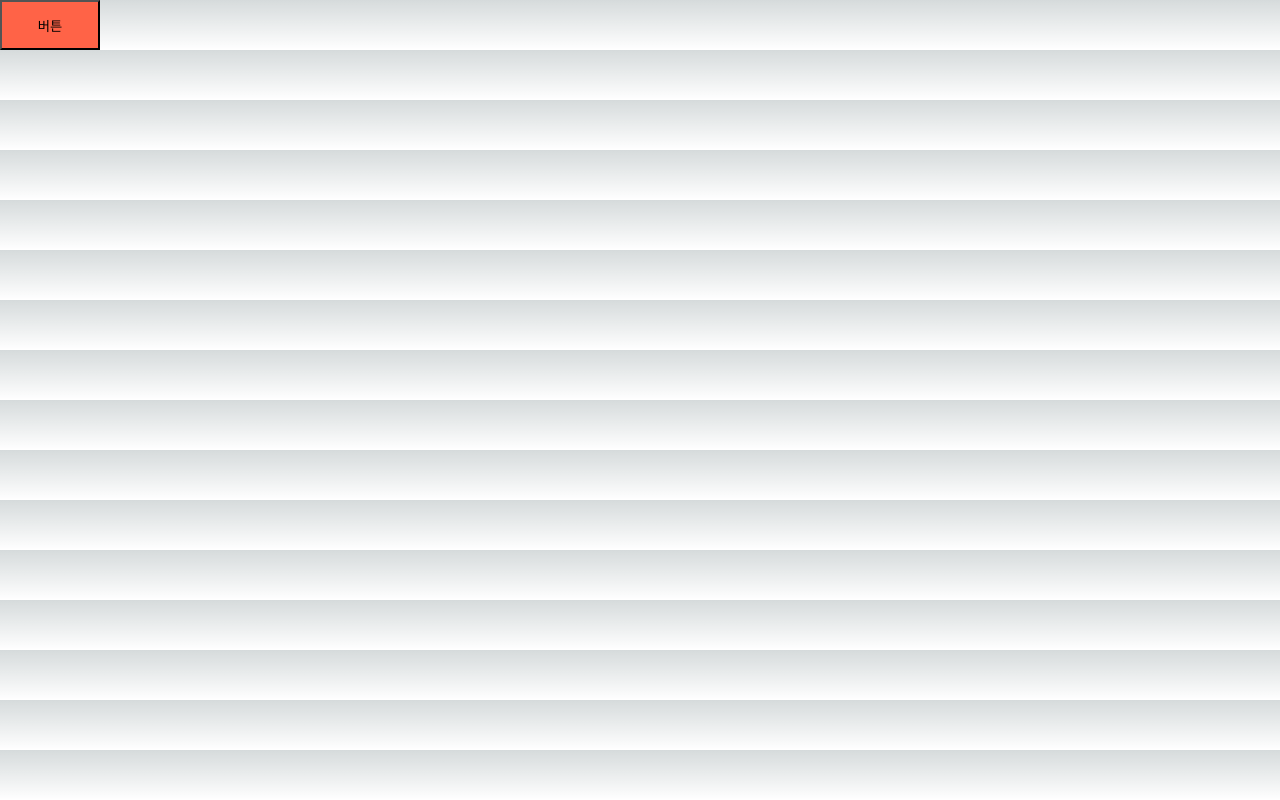
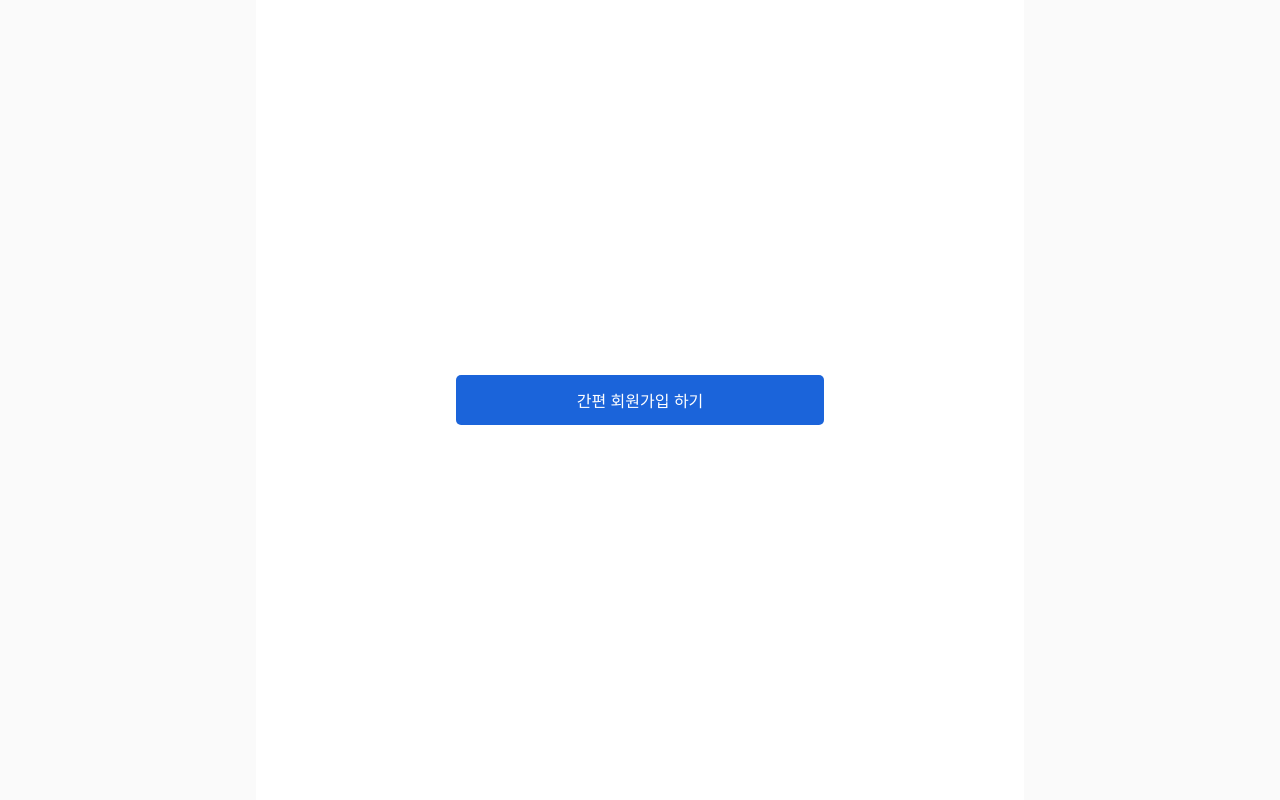
Before and after one commit to slobbie/next-template, a Next.js app in the folder app/: page / in a window 1280 px wide. Built offline with nearby package versions, Linux system fonts and the light colour scheme.

Commit message:
[ADD] 기본 버튼 ui 추가

```diff
--- a/app/src/app/globals.css
+++ b/app/src/app/globals.css
@@ -1,107 +1,5 @@
-:root {
-  --max-width: 1100px;
-  --border-radius: 12px;
-  --font-mono: ui-monospace, Menlo, Monaco, 'Cascadia Mono', 'Segoe UI Mono',
-    'Roboto Mono', 'Oxygen Mono', 'Ubuntu Monospace', 'Source Code Pro',
-    'Fira Mono', 'Droid Sans Mono', 'Courier New', monospace;
-
-  --foreground-rgb: 0, 0, 0;
-  --background-start-rgb: 214, 219, 220;
-  --background-end-rgb: 255, 255, 255;
-
-  --primary-glow: conic-gradient(
-    from 180deg at 50% 50%,
-    #16abff33 0deg,
-    #0885ff33 55deg,
-    #54d6ff33 120deg,
-    #0071ff33 160deg,
-    transparent 360deg
-  );
-  --secondary-glow: radial-gradient(
-    rgba(255, 255, 255, 1),
-    rgba(255, 255, 255, 0)
-  );
-
-  --tile-start-rgb: 239, 245, 249;
-  --tile-end-rgb: 228, 232, 233;
-  --tile-border: conic-gradient(
-    #00000080,
-    #00000040,
-    #00000030,
-    #00000020,
-    #00000010,
-    #00000010,
-    #00000080
-  );
-
-  --callout-rgb: 238, 240, 241;
-  --callout-border-rgb: 172, 175, 176;
-  --card-rgb: 180, 185, 188;
-  --card-border-rgb: 131, 134, 135;
+body {
+    padding: 0;
+    margin: 0;
+    background-color: #fafafa;
 }
-
-@media (prefers-color-scheme: dark) {
-  :root {
-    --foreground-rgb: 255, 255, 255;
-    --background-start-rgb: 0, 0, 0;
-    --background-end-rgb: 0, 0, 0;
-
-    --primary-glow: radial-gradient(rgba(1, 65, 255, 0.4), rgba(1, 65, 255, 0));
-    --secondary-glow: linear-gradient(
-      to bottom right,
-      rgba(1, 65, 255, 0),
-      rgba(1, 65, 255, 0),
-      rgba(1, 65, 255, 0.3)
-    );
-
-    --tile-start-rgb: 2, 13, 46;
-    --tile-end-rgb: 2, 5, 19;
-    --tile-border: conic-gradient(
-      #ffffff80,
-      #ffffff40,
-      #ffffff30,
-      #ffffff20,
-      #ffffff10,
-      #ffffff10,
-      #ffffff80
-    );
-
-    --callout-rgb: 20, 20, 20;
-    --callout-border-rgb: 108, 108, 108;
-    --card-rgb: 100, 100, 100;
-    --card-border-rgb: 200, 200, 200;
-  }
-}
-
-* {
-  box-sizing: border-box;
-  padding: 0;
-  margin: 0;
-}
-
-html,
-body {
-  max-width: 100vw;
-  overflow-x: hidden;
-}
-
-body {
-  color: rgb(var(--foreground-rgb));
-  background: linear-gradient(
-      to bottom,
-      transparent,
-      rgb(var(--background-end-rgb))
-    )
-    rgb(var(--background-start-rgb));
-}
-
-a {
-  color: inherit;
-  text-decoration: none;
-}
-
-@media (prefers-color-scheme: dark) {
-  html {
-    color-scheme: dark;
-  }
-}
--- a/app/src/app/layout.tsx
+++ b/app/src/app/layout.tsx
@@ -1,8 +1,5 @@
 import './globals.css'
 import type { Metadata } from 'next'
-import { Inter } from 'next/font/google'
-
-const inter = Inter({ subsets: ['latin'] })
 
 export const metadata: Metadata = {
   title: 'Create Next App',
@@ -16,7 +13,7 @@ export default function RootLayout({
 }) {
   return (
     <html lang="en">
-      <body className={inter.className}>{children}</body>
+      <body>{children}</body>
     </html>
   )
 }
--- a/app/src/app/page.tsx
+++ b/app/src/app/page.tsx
@@ -1,10 +1,13 @@
 import Image from 'next/image'
 import ButtonCommon from '@/common/components/button/ButtonCommon'
+import homeStyles from '@/styles/home.module.scss'
 
 export default function Home() {
   return (
-    <main>
-      <ButtonCommon />
+    <main className={homeStyles.wrapper}>
+      <ButtonCommon>
+        간편 회원가입 하기
+      </ButtonCommon>
     </main>
   )
 }
--- a/app/src/common/components/button/ButtonCommon.module.scss
+++ b/app/src/common/components/button/ButtonCommon.module.scss
@@ -1,8 +1,30 @@
-
-@use './../../../styles/colors.module.scss' as colors;
+@use './../../../styles/index.module.scss' as colors;
 
 .button {
-    width: 100px;
     height: 50px;
     background-color: colors.$primary-color;
+    border: none;
+    border-radius: 5px;
+    color: colors.$grey-Scale-0;
+    font-size: 16px;
+
+    &:focus {
+        outline: none;
+    }
+    &:disabled {
+        opacity: 0.26;
+        cursor: not-allowed;
+    }
 }
+
+.s {
+    width: 22%
+}
+
+.m {
+    width: 48%
+}
+
+.l {
+    width: 100%;
+}
--- a/app/src/common/components/button/ButtonCommon.tsx
+++ b/app/src/common/components/button/ButtonCommon.tsx
@@ -1,12 +1,44 @@
-import React from 'react'
+import React, { ButtonHTMLAttributes, Ref, forwardRef, useMemo } from 'react'
 import styles from '@/common/components/button/ButtonCommon.module.scss'
 
-const ButtonCommon = () => {
+type size = 'S' | 'M' | 'L'
+
+interface ButtonCommonProps extends ButtonHTMLAttributes<HTMLButtonElement> {
+  size?: size
+  children?: React.ReactNode
+}
+
+/**
+ * 기본 버튼
+ */
+const ButtonCommon = forwardRef(function ButtonCommon
+  (props: ButtonCommonProps, forwardRef: Ref<HTMLButtonElement>){
+
+  const {size = 'M', children, ...rest} = props
+
+  const buttonStyle = useMemo(() => {
+    return (size: size) => {
+      switch (size) {
+        case 'S':
+          return styles.s
+        case 'M':
+          return styles.m
+        case 'L':
+          return styles.l
+      }
+    }
+  }, [])
+
+
   return (
-    <button className={styles.button}>
-      버튼
+    <button
+      ref={forwardRef}
+      className={`${styles.button} ${buttonStyle(size)}`}
+      {...rest}
+    >
+      {children}
     </button>
   )
-}
+})
 
 export default ButtonCommon
--- a/app/src/styles/colors.module.scss
+++ b/app/src/styles/colors.module.scss
@@ -1,5 +1,9 @@
-$primary-color: tomato;
+$primary-color: #1b64da;
+
+$grey-Scale-0: #fff;
 
 :export {
-  primaryColor: $primary-color;
+  primary-color: $primary-color;
+
+  grey-Scale-0: $grey-Scale-0;
 }
--- /dev/null
+++ b/app/src/styles/home.module.scss
@@ -0,0 +1,10 @@
+.wrapper {
+    width: 100%;
+    max-width: 768px;
+    height: 100vh;
+    background-color: #fff;
+    margin: 0 auto;
+    display: flex;
+    align-items: center;
+    justify-content: center;
+}
--- /dev/null
+++ b/app/src/styles/index.module.scss
@@ -0,0 +1 @@
+@import '../styles/colors.module.scss';
```
